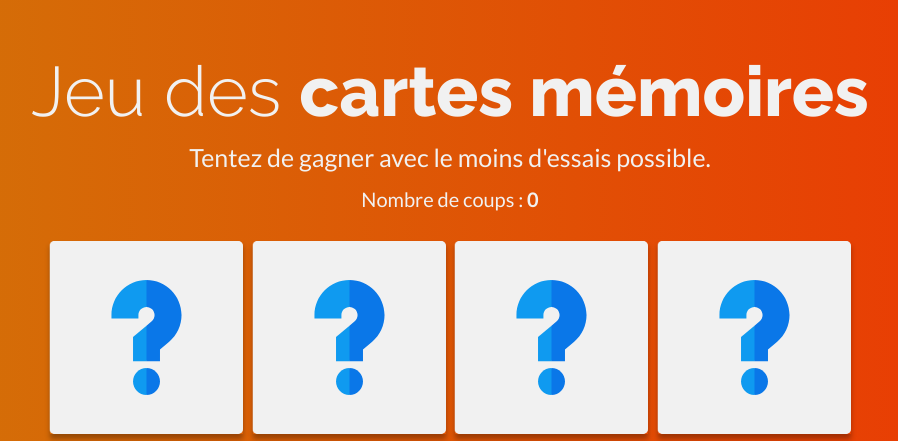
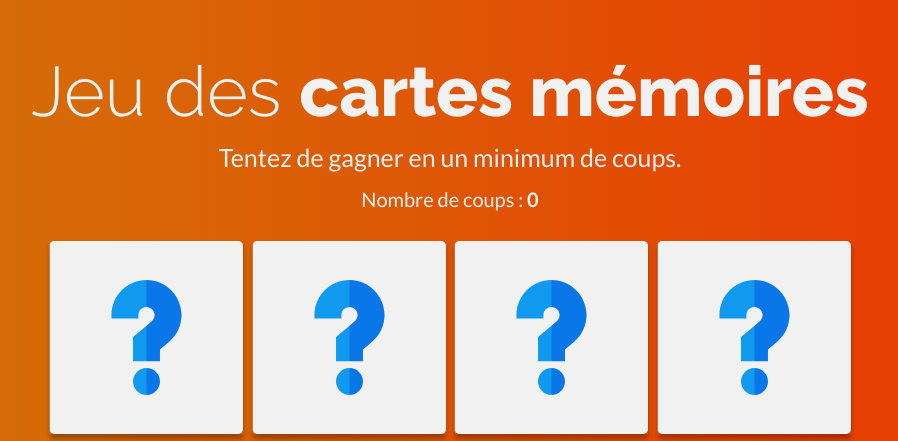
Before and after one commit to jeanlrnt/MemoryCard, a plain HTML site: page index.html in a window 1280 px wide. Shown: the top 441 px of the page, without its empty margins (190-1088 px from the left). Drawn offline with Linux system fonts and the light colour scheme.

Commit message:
Update typo in index.html

```diff
--- a/index.html
+++ b/index.html
@@ -12,7 +12,7 @@
   <body>
 
     <h1>Jeu des <span>cartes mémoires</span></h1>
-    <p class="advice">Tentez de gagner avec le moins d'essais possible.</p>
+    <p class="advice">Tentez de gagner en un minimum de coups.</p>
     <div class="score">Nombre de coups : <span class="count">0</span></div>
 
     <div class="grid"></div>
```
